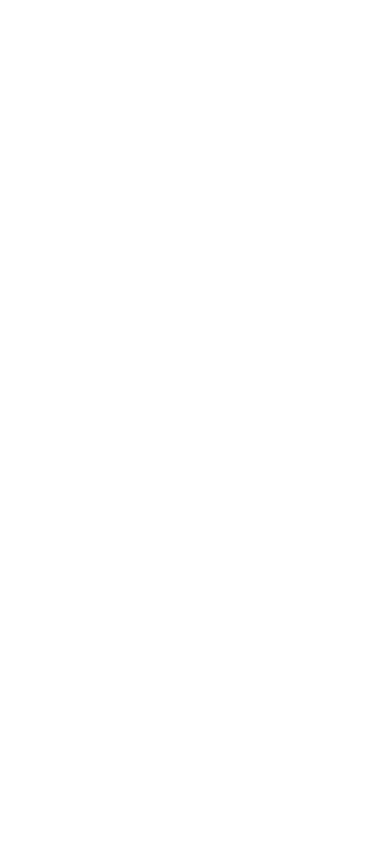
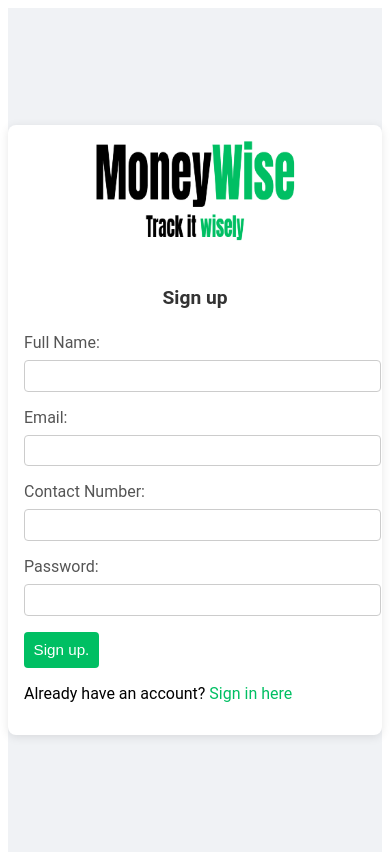
Before and after one commit to chippee08/MoneyWise, a Vue app in the folder MoneyWise/: page /register in a window 390 px wide. Before the commit this address had no page. Built offline with nearby package versions, Linux system fonts and the light colour scheme.

Commit message:
Update on login.vue and register.vue
Created the UI for register.vue and made a fade-in effect for the components.

```diff
--- /dev/null
+++ b/MoneyWise/src/env.d.ts
@@ -0,0 +1,5 @@
+declare module '*.vue' {
+  import { DefineComponent } from 'vue'
+  const component: DefineComponent<{}, {}, any>
+  export default component
+}
--- a/MoneyWise/src/pages/login.vue
+++ b/MoneyWise/src/pages/login.vue
@@ -3,7 +3,7 @@
         <div class="container">
             <form action="" class="form">
                 <div class="inputs">
-                    <h1 class="title">Login</h1>
+                    <h1 class="title">Sign in</h1>
                     <div class="input-group">
                         <label for="email" class="label">Email:</label>
                         <input type="email" id="email" class="input" />
@@ -12,8 +12,8 @@
                         <label for="password" class="label">Password:</label>
                         <input type="password" id="password" class="input" />
                     </div>
-                    <button type="submit" class="button">Login</button>
-                    <p>No account yet? <a href="#" class="register">Sign up here</a></p>
+                    <button type="submit" class="button">Sign in</button>
+                    <p>No account yet? <a href="#" class="register" @click.prevent="goToRegister">Sign up here.</a></p>
                 </div>
                 <!-- Vertical divider -->
                 <div class="divider"></div>
@@ -25,11 +25,24 @@
     </div>
 </template>
 
+<!-- Logic -->
 <script lang="ts" setup>
+import { useRouter } from 'vue-router'
+const router = useRouter()
+
+function goToRegister() {
+  router.push('/register')
+}
+
 </script>
 
+<!-- styles -->
 <style lang="scss" scoped>
 .layout {
+    box-sizing: border-box;
+    margin: 0;
+    padding: 0;
+    font-family: 'Roboto', sans-serif;
     display: flex;
     justify-content: center;
     align-items: center;
@@ -57,7 +70,6 @@
     display: flex;
     justify-content: space-around;
     align-items: center;
-    /* Add gap for spacing */
     gap: 2rem;
 }
 
@@ -77,6 +89,10 @@
     border: 1px solid #ccc;
     border-radius: 4px;
     font-size: 1rem;
+}
+
+.inputs{
+    animation: fade-slide-left 1s ease-out forwards;
 }
 
 .button {
@@ -111,9 +127,33 @@
     display: flex;
     flex-direction: column;
     align-items: center;
+    animation: fade-slide-in 1s ease-out forwards;
 }
 
-@media (max-width: 768px) {
+@keyframes fade-slide-in {
+    from {
+        transform: translateX(100px);
+        opacity: 0;
+    }
+    to {
+        transform: translateX(0);
+        opacity: 1;
+    }
+}
+
+@keyframes fade-slide-left {
+    from {
+        transform: translateX(-100px);
+        opacity: 0;
+    }
+    to {
+        transform: translateX(0);
+        opacity: 1;
+    }
+}
+
+
+@media (max-width: 1168px) {
     .container {
         width: 98%;
         padding: 1rem;
@@ -123,9 +163,11 @@
         gap: 1rem;
         align-items: stretch;
     }
-    /* Move logo to top on mobile */
+    .inputs{
+    animation: fade-slide-in 1s ease-out forwards;
+    }
     .logo {
-        order: -1; /* Move logo to the top */
+        order: -1;
         margin-bottom: 1rem;
         margin-top: 0;
         align-items: center;
@@ -134,6 +176,18 @@
         width: 200px !important;
         height: 100px !important;
     }
+
+    @keyframes fade-slide-in {
+        from {
+            transform: translateY(-100px);
+            opacity: 0;
+        }
+        to {
+            transform: translateX(0);
+            opacity: 1;
+        }
+    }
+
     .divider {
         display: none;
     }
--- a/MoneyWise/src/pages/register.vue
+++ b/MoneyWise/src/pages/register.vue
@@ -1,13 +1,205 @@
 <template>
-    <div>
-
+    <div class="layout">
+        <div class="container">
+            <form action="" class="form">
+                <div class="inputs">
+                    <h1 class="title">Sign up</h1>
+                    <div class="input-group">
+                        <label for="FullName" class="label">Full Name:</label>
+                        <input type="text" id="fullName" class="input" />
+                    </div>
+                    <div class="input-group">
+                        <label for="email" class="label">Email:</label>
+                        <input type="email" id="email" class="input" />
+                    </div>
+                    <div class="input-group">
+                        <label for="number" class="label">Contact Number:</label>
+                        <input type="number" id="number" class="input" />
+                    </div>
+                    <div class="input-group">
+                        <label for="password" class="label">Password:</label>
+                        <input type="password" id="password" class="input" />
+                    </div>
+                    <button type="submit" class="button">Sign up.</button>
+                    <p>Already have an account? <a href="#" class="register" @click.prevent="goToLogin">Sign in here</a></p>
+                </div>
+                <!-- Vertical divider -->
+                <div class="divider"></div>
+                <div class="logo">
+                    <img src="../assets/MoneyWise-v2.png" alt="MoneyWise Logo" class="w-32 h-32 mx-auto my-4" />
+                </div>
+            </form>
+        </div>
     </div>
 </template>
 
 <script setup>
+    import { useRouter } from 'vue-router'
+    const router = useRouter()
 
+    function goToLogin() {
+    router.push('/login')
+}
 </script>
 
+<!-- styles -->
 <style lang="scss" scoped>
+.layout {
+    box-sizing: border-box;
+    margin: 0;
+    padding: 0;
+    font-family: 'Roboto', sans-serif;
+    display: flex;
+    justify-content: center;
+    align-items: center;
+    height: 100vh;
+    background-color: #f0f2f5;
+}
 
+.container {
+    background: white;
+    padding: 2rem;
+    border-radius: 8px;
+    box-shadow: 0 2px 10px rgba(0, 0, 0, 0.1);
+    width: 80%;
+    height: auto;
+}
+
+.title {
+    text-align: center;
+    margin-bottom: 1.5rem;
+    font-size: 1.5rem;
+    color: #333;
+}
+
+.form {
+    display: flex;
+    justify-content: space-around;
+    align-items: center;
+    gap: 2rem;
+}
+
+.input-group {
+    margin-bottom: 1rem;
+}
+
+.label {
+    display: block;
+    margin-bottom: 0.5rem;
+    color: #555;
+}
+
+.input {
+    width: 100%;
+    padding: 0.5rem;
+    border: 1px solid #ccc;
+    border-radius: 4px;
+    font-size: 1rem;
+}
+
+.inputs{
+    animation: fade-slide-in 1s ease-out forwards;
+}
+
+.button {
+    padding: 0.75rem;
+    background-color: #00bf63;
+    color: white;
+    border: none;
+    border-radius: 4px;
+    font-size: 1rem;
+    cursor: pointer;
+    transition: background-color 0.3s ease;
+}
+
+.button:hover {
+    background-color: #000000;
+}
+
+.register{
+    color: #00bf63;
+    text-decoration: none;
+}
+
+.divider {
+    width: 3px;
+    height: 500px;
+    background-color: #d9d9d9;
+    margin: 0 2rem;
+    border-radius: 1px;
+}
+
+.logo {
+    display: flex;
+    flex-direction: column;
+    align-items: center;
+}
+
+.logo {
+    display: flex;
+    flex-direction: column;
+    align-items: center;
+    animation: fade-slide-in 1s ease-out forwards;
+}
+
+@keyframes fade-slide-in {
+    from {
+        transform: translateY(100px);
+        opacity: 0;
+    }
+    to {
+        transform: translateY(0);
+        opacity: 1;
+    }
+}
+
+
+@media (max-width: 1168px) {
+    .container {
+        width: 98%;
+        padding: 1rem;
+    }
+    .form {
+        flex-direction: column;
+        gap: 1rem;
+        align-items: stretch;
+    }
+    .inputs{
+    animation: fade-slide-in 1s ease-out forwards;
+    }
+    .logo {
+        order: -1;
+        margin-bottom: 1rem;
+        margin-top: 0;
+        align-items: center;
+    }
+    .logo img {
+        width: 200px !important;
+        height: 100px !important;
+    }
+    @keyframes fade-slide-in {
+        from {
+            transform: translateY(-100px);
+            opacity: 0;
+        }
+        to {
+            transform: translateX(0);
+            opacity: 1;
+        }
+    }
+    .divider {
+        display: none;
+    }
+    .title {
+        font-size: 1.2rem;
+    }
+    .input {
+        font-size: 0.95rem;
+        padding: 0.4rem;
+    }
+    .button {
+        font-size: 0.95rem;
+        padding: 0.6rem;
+    }
+}
 </style>
--- a/MoneyWise/src/router/index.ts
+++ b/MoneyWise/src/router/index.ts
@@ -1,5 +1,6 @@
 import { createRouter, createWebHistory } from 'vue-router'
 import Login from '../pages/login.vue'
+import Register from '../pages/register.vue'
 
 const routes = [
   {
@@ -7,6 +8,12 @@
     name: 'Login',
     component: Login,
     alias: '/login',
+  },
+  {
+    path: '/register',
+    name: 'Register',
+    component: Register,
+    alias: '/register',
   },
 ]
 
```
